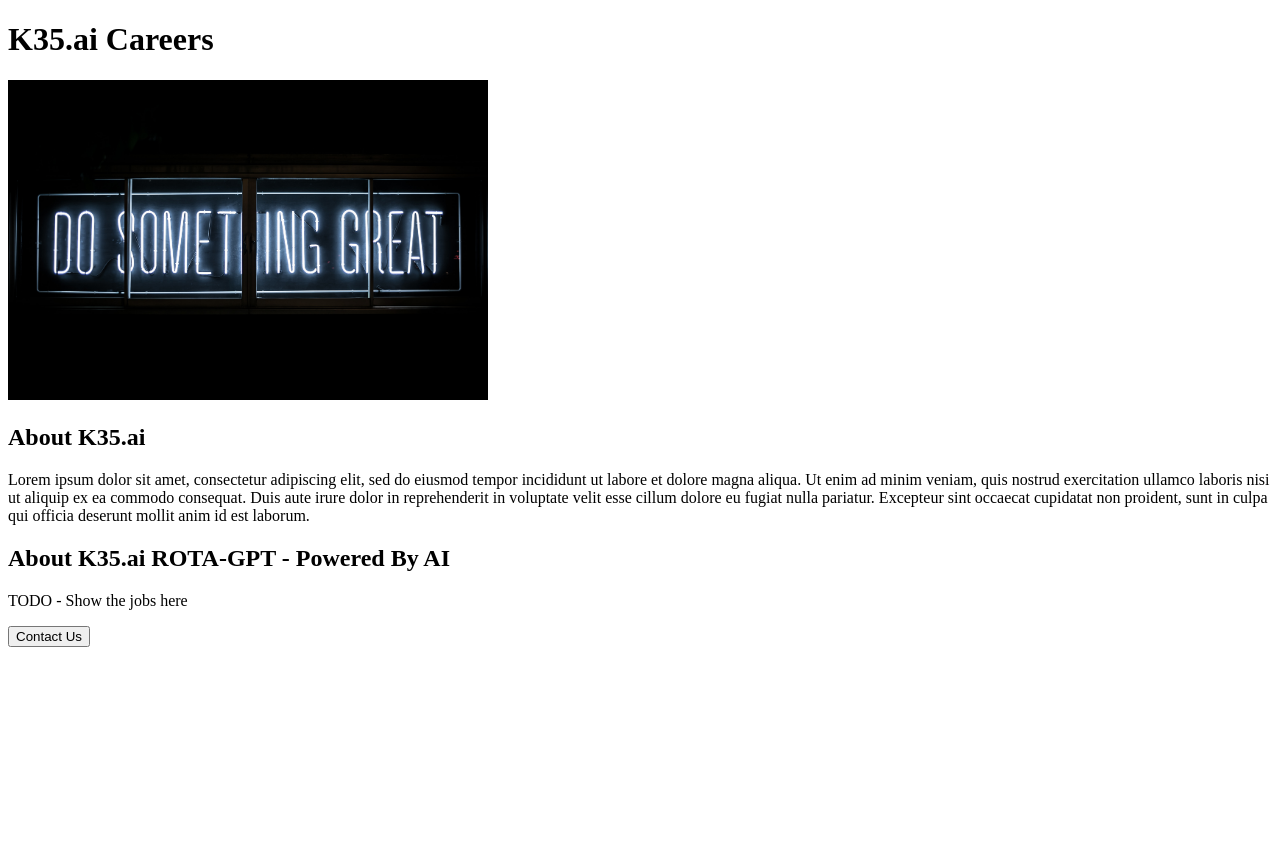
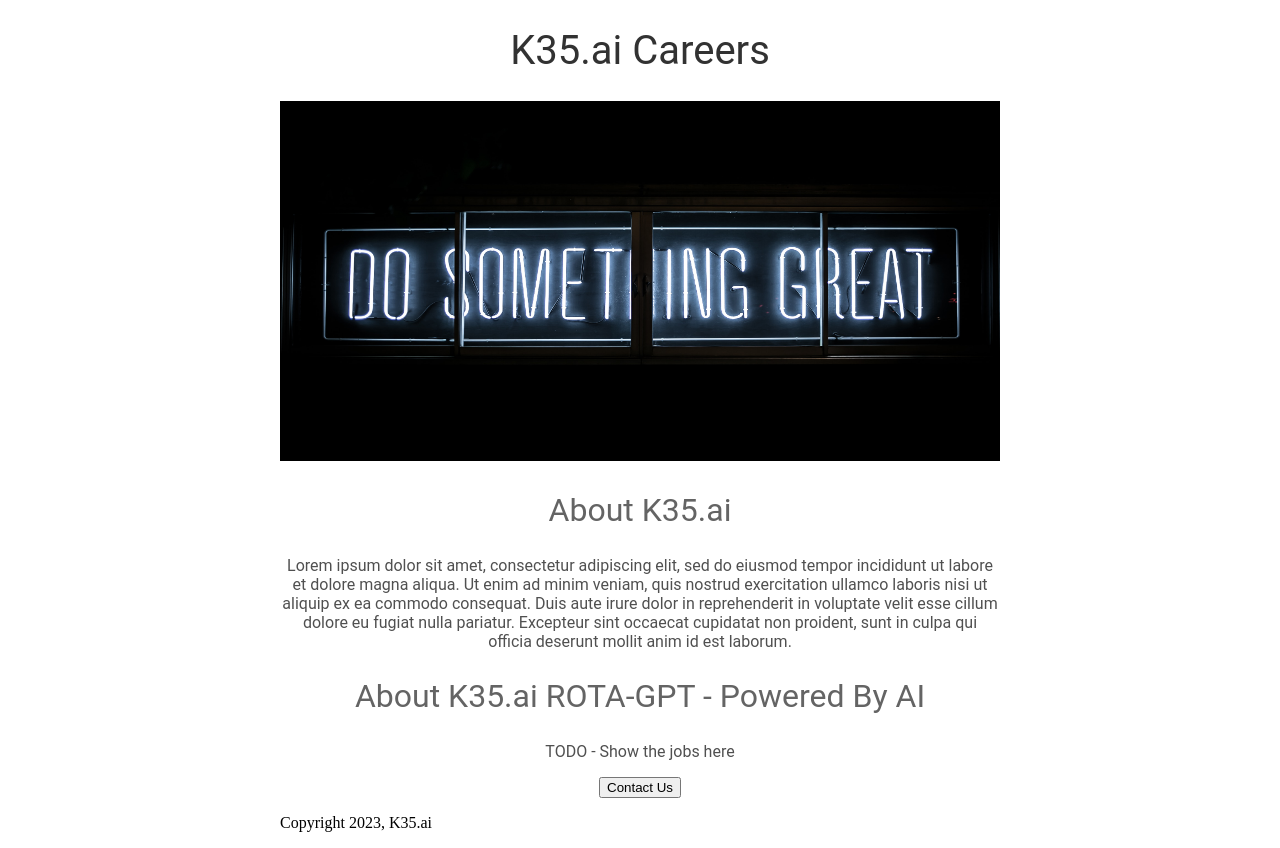
Before and after one commit to GauravRai1984/gr-career-website, a Flask app: page / in a window 1280 px wide. Before the commit the page ends 647 px from the top, so only its background shows below. Run offline with Flask 3, Linux system fonts and the light colour scheme.

Commit message:
added html and css

```diff
--- a/templates/home.html
+++ b/templates/home.html
@@ -2,18 +2,58 @@
 <html>
   <head>
     <title>K35.ai Careers</title>
+    <style>
+      h1{
+        font-size: 40px;
+        font-family: Roboto;
+        font-weight: normal;
+        color: rgb(50, 50, 50);
+        text-align: center;
+      }
+
+      #banner{
+        width: 100%;
+        height: 360px;
+        object-fit: covcover     }
+
+      h2{
+        font-size: 32px;
+        font-family: Roboto;
+        font-weight: normal;
+        color: rgb(100, 100, 100);
+        text-align: center;
+      }
+
+      .bodytext{
+        font-family: Roboto;
+        font-weight: normal;
+        color: rgb(80, 80, 80);
+        text-align: center;
+      }
+
+      #container{
+        max-width: 720px;
+        margin: 0 auto 0 auto;
+      }
+
+    </style>
   </head>
   <body>
-    <h1>K35.ai Careers</h1>
+    <div id = "container">
+      <h1>K35.ai Careers</h1>
 
-    <img src="https://gr-career-website--gauravrai1984.repl.co/static/banner.jpeg"  height="320" alt="HTML Dog">
+      <img id = "banner" src="https://gr-career-website--gauravrai1984.repl.co/static/banner.jpeg"  height="320" alt="HTML Dog">
 
-    <h2>About K35.ai</h2>
-    <p>Lorem ipsum dolor sit amet, consectetur adipiscing elit, sed do eiusmod tempor incididunt ut labore et dolore magna aliqua. Ut enim ad minim veniam, quis nostrud exercitation ullamco laboris nisi ut aliquip ex ea commodo consequat. Duis aute irure dolor in reprehenderit in voluptate velit esse cillum dolore eu fugiat nulla pariatur. Excepteur sint occaecat cupidatat non proident, sunt in culpa qui officia deserunt mollit anim id est laborum.</p>
-    <h2>About K35.ai ROTA-GPT - Powered By AI</h2>
-    <p>TODO - Show the jobs here</p>
+      <h2>About K35.ai</h2>
+      <p class="bodytext">Lorem ipsum dolor sit amet, consectetur adipiscing elit, sed do eiusmod tempor incididunt ut labore et dolore magna aliqua. Ut enim ad minim veniam, quis nostrud exercitation ullamco laboris nisi ut aliquip ex ea commodo consequat. Duis aute irure dolor in reprehenderit in voluptate velit esse cillum dolore eu fugiat nulla pariatur. Excepteur sint occaecat cupidatat non proident, sunt in culpa qui officia deserunt mollit anim id est laborum.</p>
+      <h2>About K35.ai ROTA-GPT - Powered By AI</h2>
+      <p class="bodytext">TODO - Show the jobs here</p>
 
-    <button>Contact Us</button>
+      <div style="text-align:center;">
+        <button>Contact Us</button>
+      </div>
+      <p>Copyright 2023, K35.ai</p>
+    </div>
 
   </body>
 </html>
```
